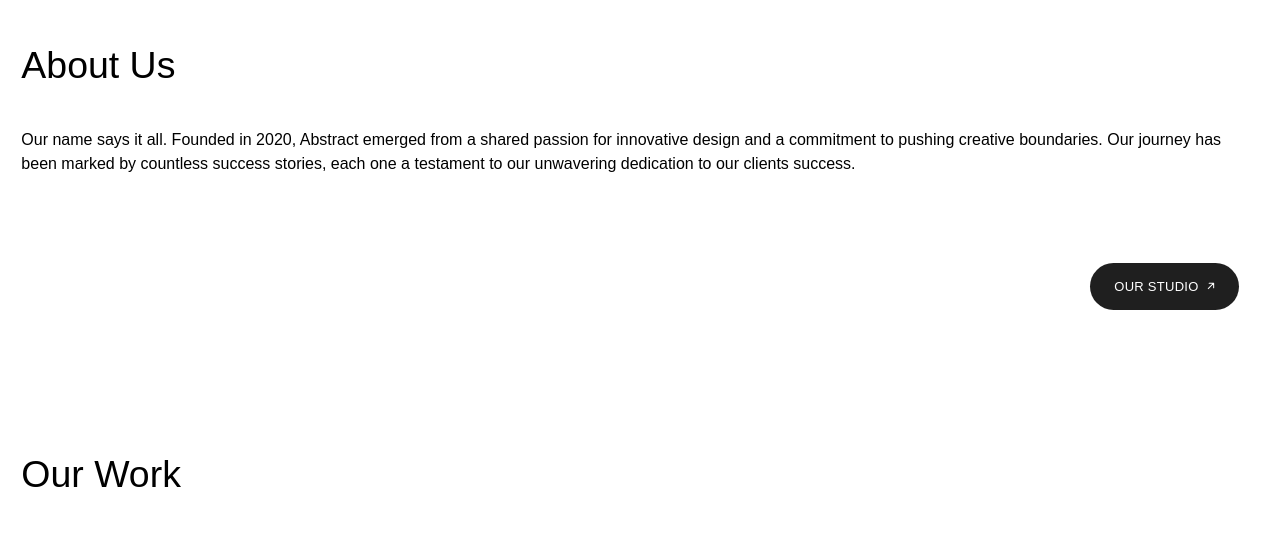
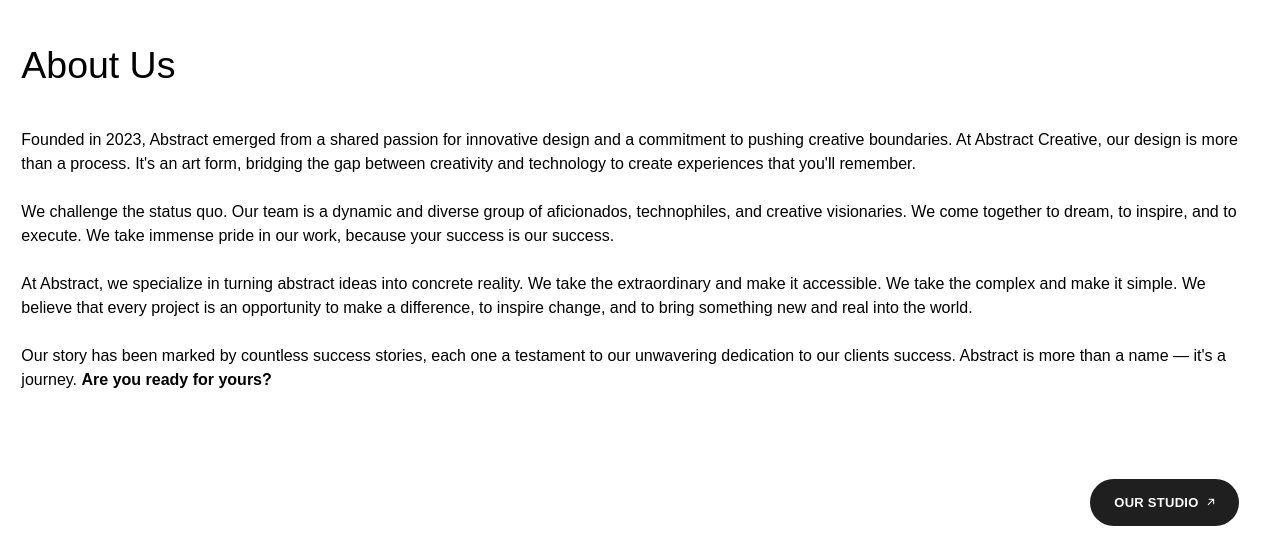
Before and after one commit to knlrvr/abstract-creative, a website built with Vite: page index.html in a window 1280 px wide. Shown: the part 1500-2035 px from the top of the page. Built offline with nearby package versions, Linux system fonts and the light colour scheme; files whose address does not match are found by name.

Commit message:
style:refactor

```diff
--- a/index.html
+++ b/index.html
@@ -64,10 +64,23 @@
         <div class="text-columns">
           <h2 class="col-1--span-5">About Us</h2>
           <p class="col-1--span-12">
-            Our name says it all. Founded in 2020, Abstract emerged from a shared passion for innovative
-            design and a commitment to pushing creative boundaries. Our journey has been marked
-            by countless success stories, each one a testament to our unwavering dedication
-            to our clients success.
+            Founded in 2023, Abstract emerged from a shared passion for innovative
+            design and a commitment to pushing creative boundaries. At Abstract Creative,
+            our design is more than a process. It's an art form, bridging the gap
+            between creativity and technology to create experiences that you'll remember.
+            <br /><br />
+            We challenge the status quo. Our team is a dynamic and diverse group of aficionados,
+            technophiles, and creative visionaries. We come together to dream, to inspire, and to
+            execute. We take immense pride in our work, because your success is our success.
+            <br /><br />
+            At Abstract, we specialize in turning abstract ideas into concrete reality. We take
+            the extraordinary and make it accessible. We take the complex and make it simple. We believe
+            that every project is an opportunity to make a difference, to inspire change, and to
+            bring something new and real into the world.
+            <br /><br />
+            Our story has been marked by countless success stories, each one a testament to our
+            unwavering dedication to our clients success. Abstract is more than a name &mdash;
+            it's a journey. <span>Are you ready for yours?</span>
           </p>
 
           <a href="/" class="button button--dark col-11--span-2">
--- a/styles/layout/_list.scss
+++ b/styles/layout/_list.scss
@@ -19,6 +19,11 @@
     justify-content: space-between;
     align-items: center;
     transition: .3s ease-in-out;
+    border-bottom: 1px solid #333;
+
+    &:last-child {
+      border-bottom: 0;
+    }
 
     &:hover {
       color: #a3a3a3;
--- a/styles/layout/_text-columns.scss
+++ b/styles/layout/_text-columns.scss
@@ -1,5 +1,9 @@
 .text-columns {
   @include page-grid;
+
+  span {
+    font-weight: bold;
+  }
 
   .button {
     margin: auto;
```
